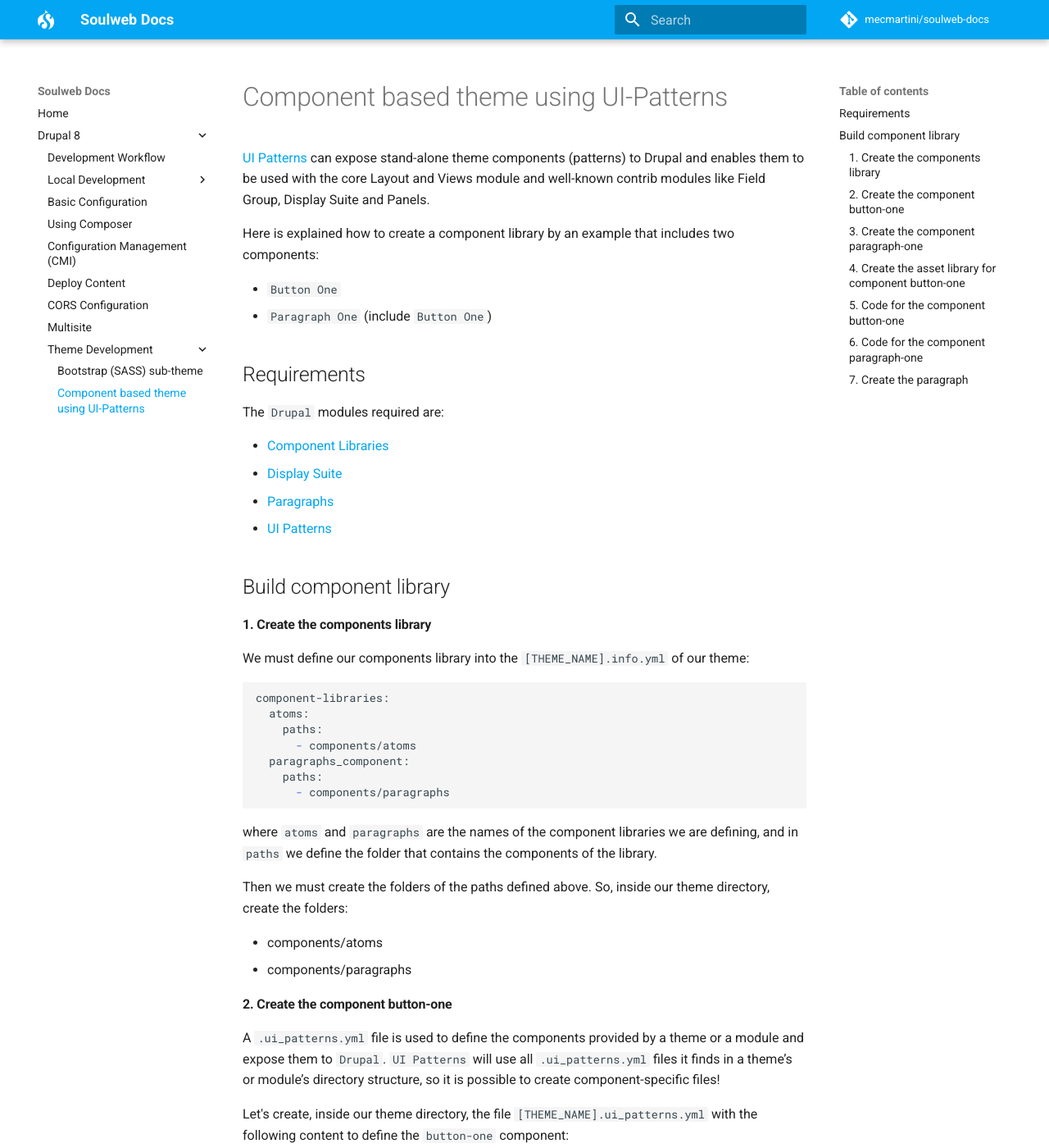
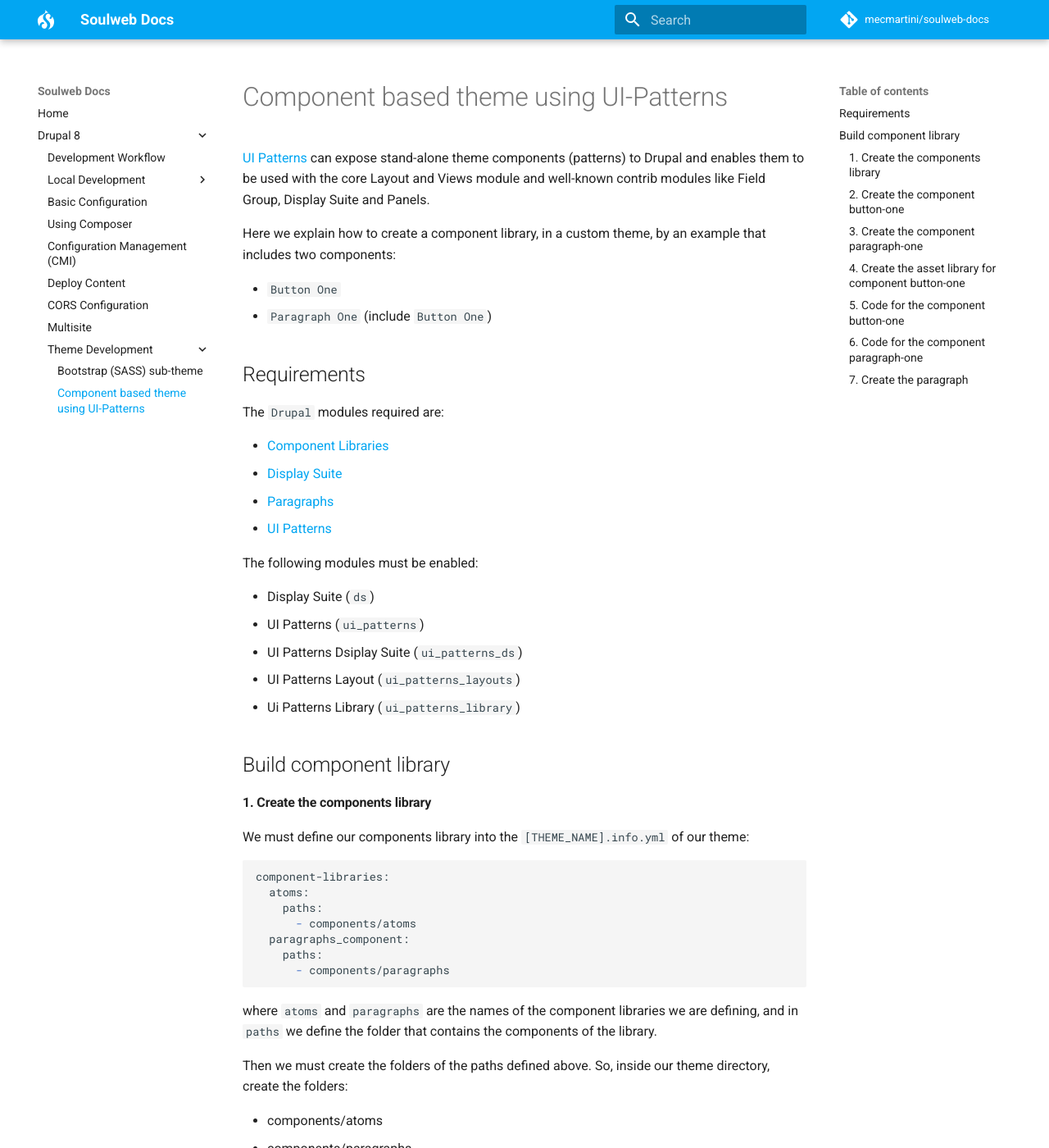
Before and after one commit to mecmartini/soulweb-docs, an MkDocs documentation site: the page built from docs/drupal/drupal_ui_patterns.md, in a window 1280 px wide and 1400 px high. Shown: the whole window at 82% size. Built offline with MkDocs 1.6.1 and Material for MkDocs 9.7.7, drawn with Linux system fonts in a browser that asks for light colours; comment, search, counter and statistics services are not loaded; old or Windows-style settings are respelled for this version of MkDocs; some of the changed text lies outside the part shown.

Commit message:
Fix code on Component based theme using UI-Patterns docs

```diff
--- a/docs/drupal/drupal_ui_patterns.md
+++ b/docs/drupal/drupal_ui_patterns.md
@@ -2,7 +2,7 @@
 
 [UI Patterns](https://www.drupal.org/project/ui_patterns) can expose stand-alone theme components (patterns) to Drupal and enables them to be used with the core Layout and Views module and well-known contrib modules like Field Group, Display Suite and Panels.
 
-Here is explained how to create a component library by an example that includes two components:
+Here we explain how to create a component library, in a custom theme, by an example that includes two components:
 
 * `Button One`
 * `Paragraph One` (include `Button One`)
@@ -15,6 +15,14 @@
 * [Display Suite](https://www.drupal.org/project/ds)
 * [Paragraphs](https://www.drupal.org/project/paragraphs)
 * [UI Patterns](https://www.drupal.org/project/ui_patterns)
+
+The following modules must be enabled:
+
+* Display Suite (`ds`)
+* UI Patterns (`ui_patterns`)
+* UI Patterns Dsiplay Suite (`ui_patterns_ds`)
+* UI Patterns Layout (`ui_patterns_layouts`)
+* Ui Patterns Library (`ui_patterns_library`)
 
 ## Build component library
 
@@ -91,12 +99,13 @@
       version: 1.x
       css:
         component:
-          components/atoms/buttons/button-one.css: {}
+          components/atoms/buttons/button-one/button-one.css: {}
       js:
-        components/atoms/buttons/button-one.js: {}
+        components/atoms/buttons/button-one/button-one.js: {}
       dependencies:
         - core/jquery
         - core/jquery.once
+        - core/jquery.ui.dialog
 
 We must now create the asset files for `button-one.css` and `button-one.js` inside the theme directory declared above.
 
@@ -129,7 +138,9 @@
       background: #666666;
       color: #ffffff;
       display: inline-block;
-      padding: 10px 5px;
+      padding: 5px 10px;
+      border: none;
+      margin: 10px 0;
     }
 
 Let's add the `javascript` to `button-one.js`:
```
Also changed, not shown: other parts of docs/drupal/drupal_ui_patterns.md (+1 -1 lines), docs/img/drupal/paragraph_3.png, site/drupal/drupal_ui_patterns/index.html, site/img/drupal/paragraph_3.png, site/mkdocs/search_index.json, site/sitemap.xml.
